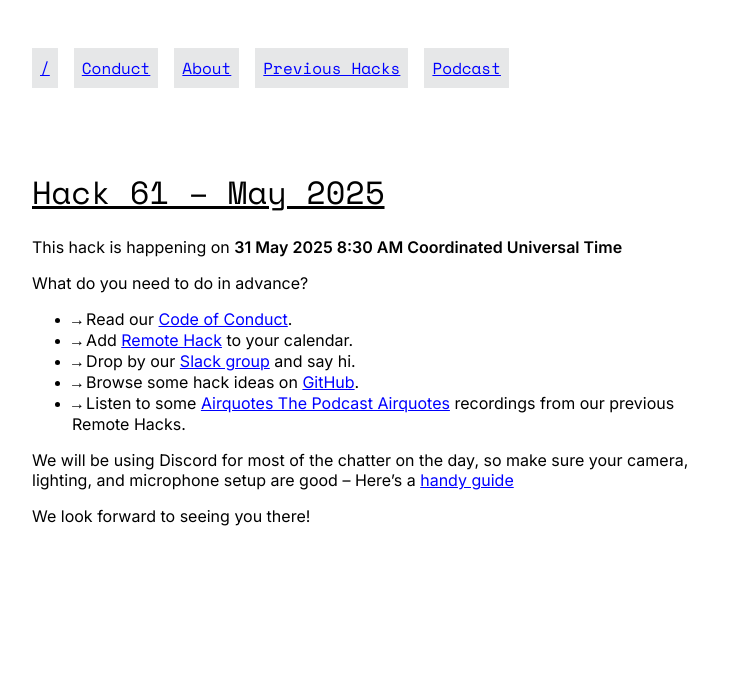
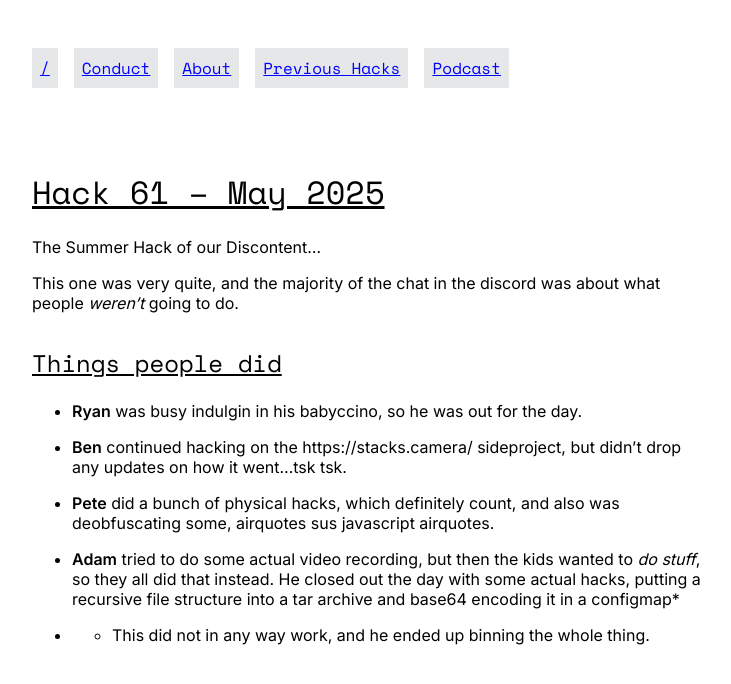
Before and after one commit to remotehack/remotehack.github.io, a Jekyll site: the page built from _hacks/61.md, in a window 1280 px wide. Shown: the top 684 px of the page, without its empty margins (272-1003 px from the left). Built offline with Jekyll 4.4.1, drawn with Linux system fonts in a browser that asks for light colours.

Commit message:
add the May 2025 hack and tweak a word

```diff
--- a/_hacks/61.md
+++ b/_hacks/61.md
@@ -1,5 +1,20 @@
 ---
 hack_number: 61
 date: 2025-05-31
-upcoming: true
 ---
+
+The Summer Hack of our Discontent...
+
+This one was very quite, and the majority of the chat in the discord was about what people _weren't_ going to do.
+
+## Things people did
+
+- **Ryan** was busy indulgin in his babyccino, so he was out for the day.
+
+- **Ben** continued hacking on the https://stacks.camera/ sideproject, but didn't drop any updates on how it went...tsk tsk.
+
+- **Pete** did a bunch of physical hacks, which definitely count, and also was deobfuscating some, airquotes sus javascript airquotes.
+
+- **Adam** tried to do some actual video recording, but then the kids wanted to _do stuff_, so they all did that instead. He closed out the day with some actual hacks, putting a recursive file structure into a tar archive and base64 encoding it in a configmap*
+
+* - This did not in any way work, and he ended up binning the whole thing.
```
Also changed, not shown: _hacks/59.md (+1 -1 lines).
